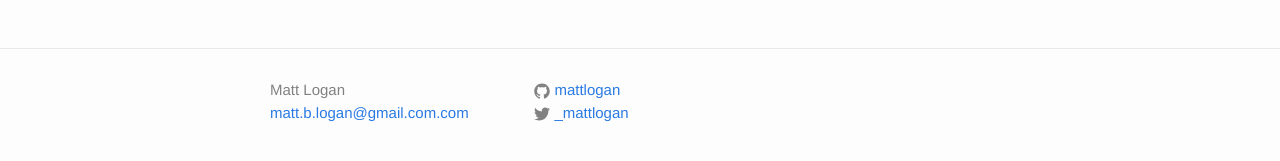
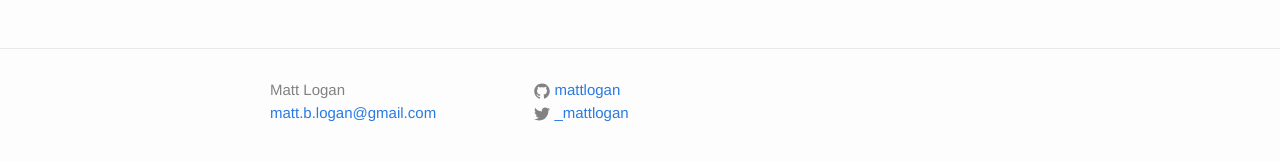
Before and after one commit to mattlogan/mattlogan.github.io, a Jekyll site: the page built from _posts/2015-09-09-welcome-to-jekyll.markdown, in a window 1280 px wide. Shown: the part 650-811 px from the top of the page. Built offline with Jekyll 4.4.1, drawn with Linux system fonts in a browser that asks for light colours.

Commit message:
Fixed email

```diff
--- a/_config.yml
+++ b/_config.yml
@@ -1,6 +1,6 @@
 # Site settings
 title: Matt Logan
-email: matt.b.logan@gmail.com.com
+email: matt.b.logan@gmail.com
 description: > # this means to ignore newlines until "baseurl:"
   Matt Logan's Android development blog
 baseurl: "" # the subpath of your site, e.g. /blog/
```
